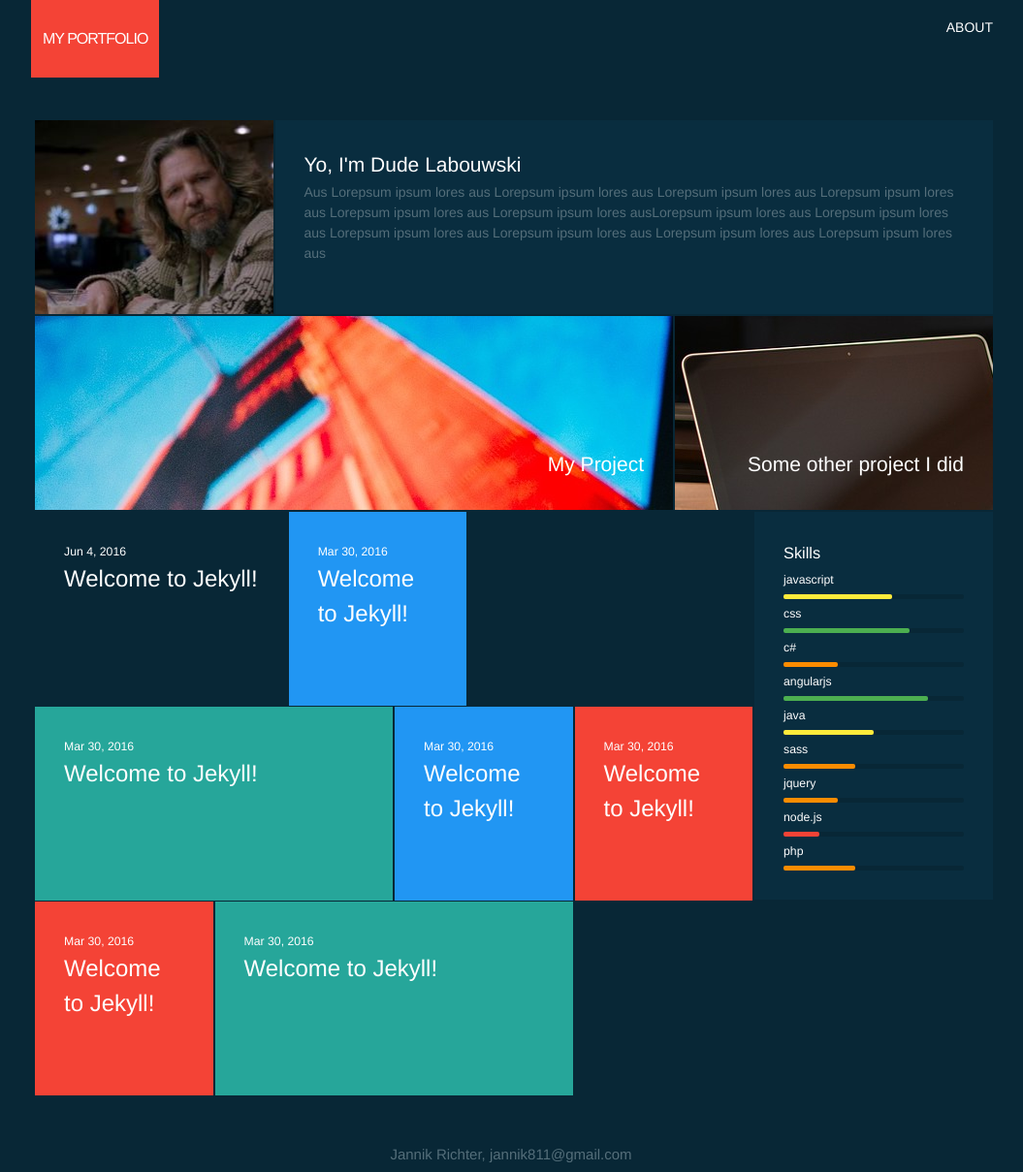
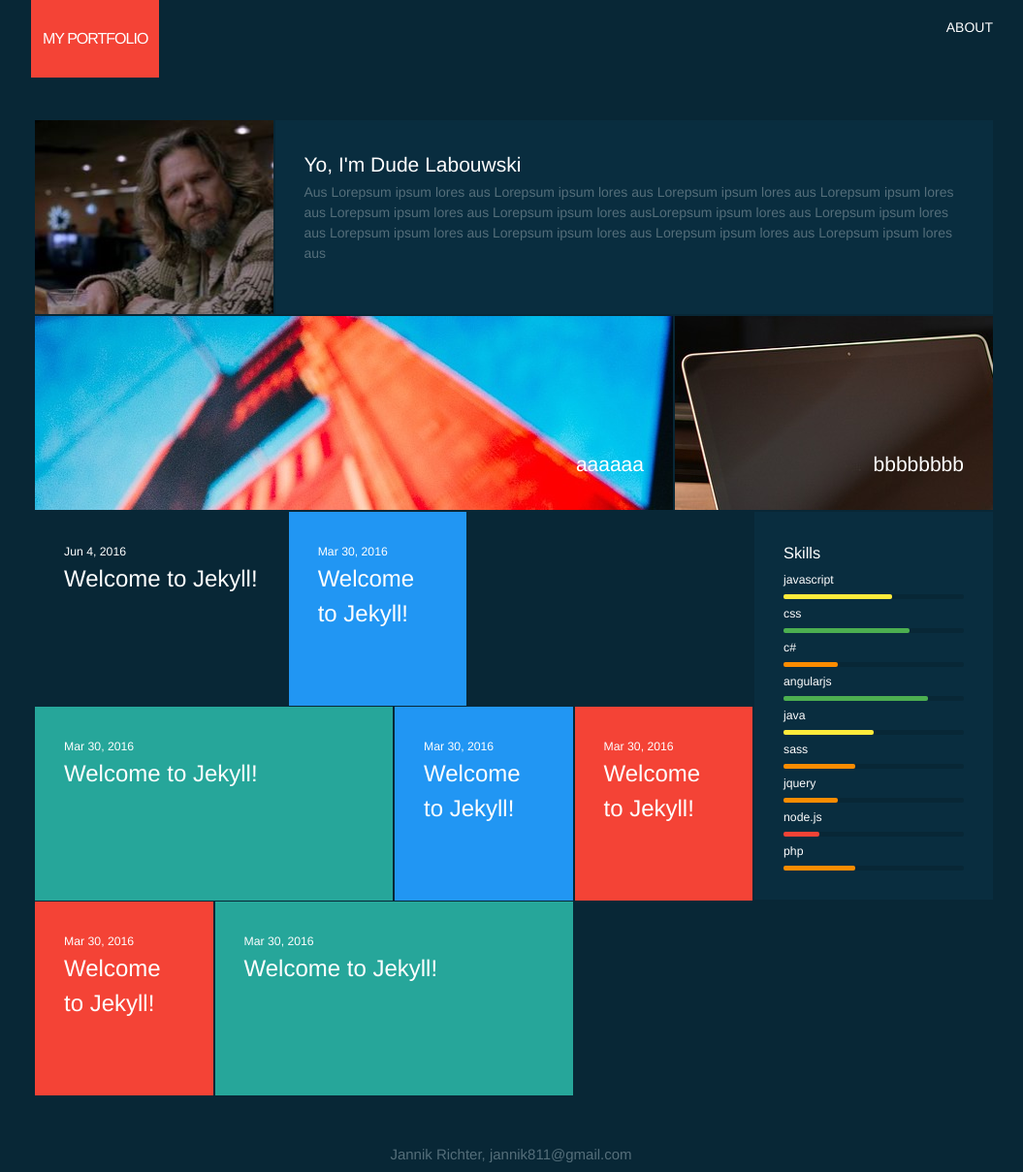
Before and after one commit to jdw1155/jdw1155.github.io, a Jekyll site: the page built from index.html, in a window 1280 px wide. Shown: the whole page at 97% size, without its empty margins (112-1167 px from the left). Built offline with Jekyll 4.4.1, drawn with Linux system fonts in a browser that asks for light colours.

Commit message:
yyy updates

```diff
--- a/_data/portfolio.yml
+++ b/_data/portfolio.yml
@@ -1,10 +1,10 @@
 -   id: 1
-    title: My Project
+    title: aaaaaa
     img: 1.jpg
     width: 8
     height: 2
 -   id: 2
-    title: Some other project I did
+    title: bbbbbbbb
     img: 2.jpg
     width: 4
     height: 2
```
